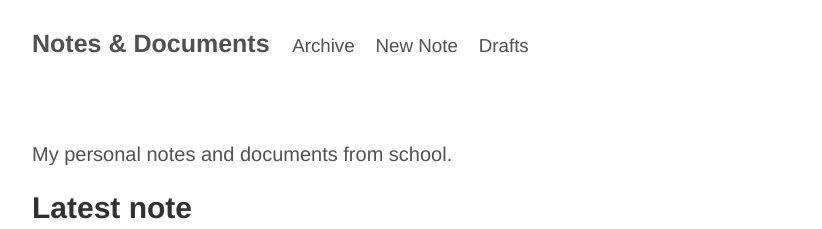
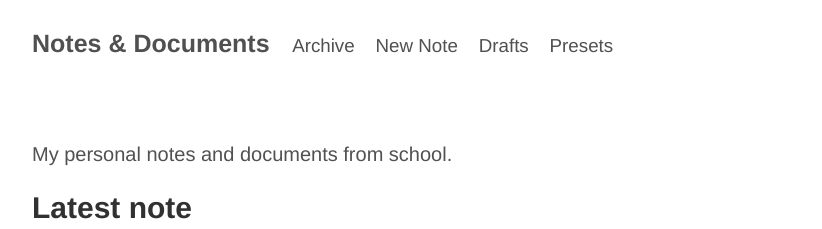
Before and after one commit to alex-esc/notes, a Jekyll site: the page built from index.md, in a window 1280 px wide. Shown: the top 229 px of the page, without its empty margins (228-1050 px from the left). Built offline with Jekyll 4.4.1, drawn with Linux system fonts in a browser that asks for light colours.

Commit message:
Update default.html

```diff
--- a/_layouts/default.html
+++ b/_layouts/default.html
@@ -21,6 +21,11 @@
 <small>
        &nbsp;&nbsp;&nbsp;<a href=" {{ site.doclist }}">Drafts</a>
 </small>
+
+<small>
+       &nbsp;&nbsp;&nbsp;<a href="{ site.path }}/presets.html">Presets</a>
+</small>
+
    </h3>
 </header>
 
```
